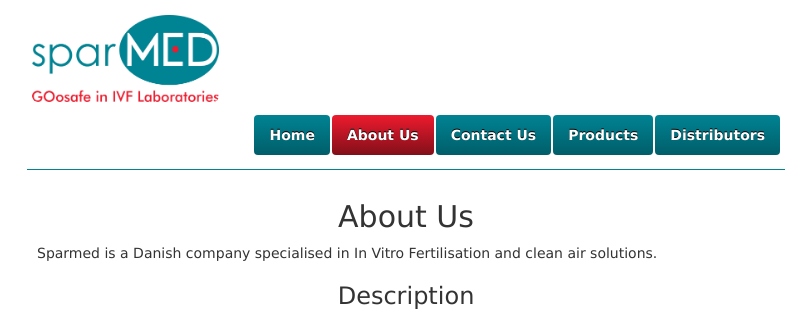
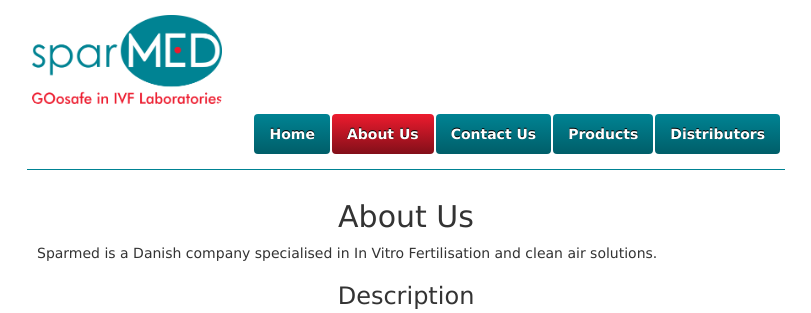
Before and after one commit to SparmedDev/sparmed01, a Django app: template sparmed/templates/about.html in a window 1280 px wide. Shown: the top 313 px of the page, without its empty margins (234-1045 px from the left). Run offline with Django 3.2, Linux system fonts and the light colour scheme; the template is opened without the code that fills it, so the values that code supplies are empty; parts of the project's set-up code (start-up, migrations or seed data) failed here and were passed over; some libraries are stand-ins or nearby versions.

Commit message:
Adjusting header

```diff
--- a/sparmed/static/css/style.css
+++ b/sparmed/static/css/style.css
@@ -11,6 +11,7 @@
 
 #header, header {
   display: block;
+  position: relative;
 
   margin-right: auto;
   margin-left: auto;
@@ -19,19 +20,24 @@
 
   padding: 5px;
   height: 160px;
+  width: 100%;
   border-bottom: 1px solid #008393;
 }
 
 #main-nav {
   display: block;
-  float: right;
-  margin-top: 100px;
+  position: absolute;
+  right: 5px;
+  bottom: 15px;
 }
 
 #nav-logo {
   display: block;
+  position: absolute;
   width: 25%;
-  float: left;
+  left: 5px;
+  top: 5px;
+  bottom: 10px;
 }
 
 #footer, footer {
```
